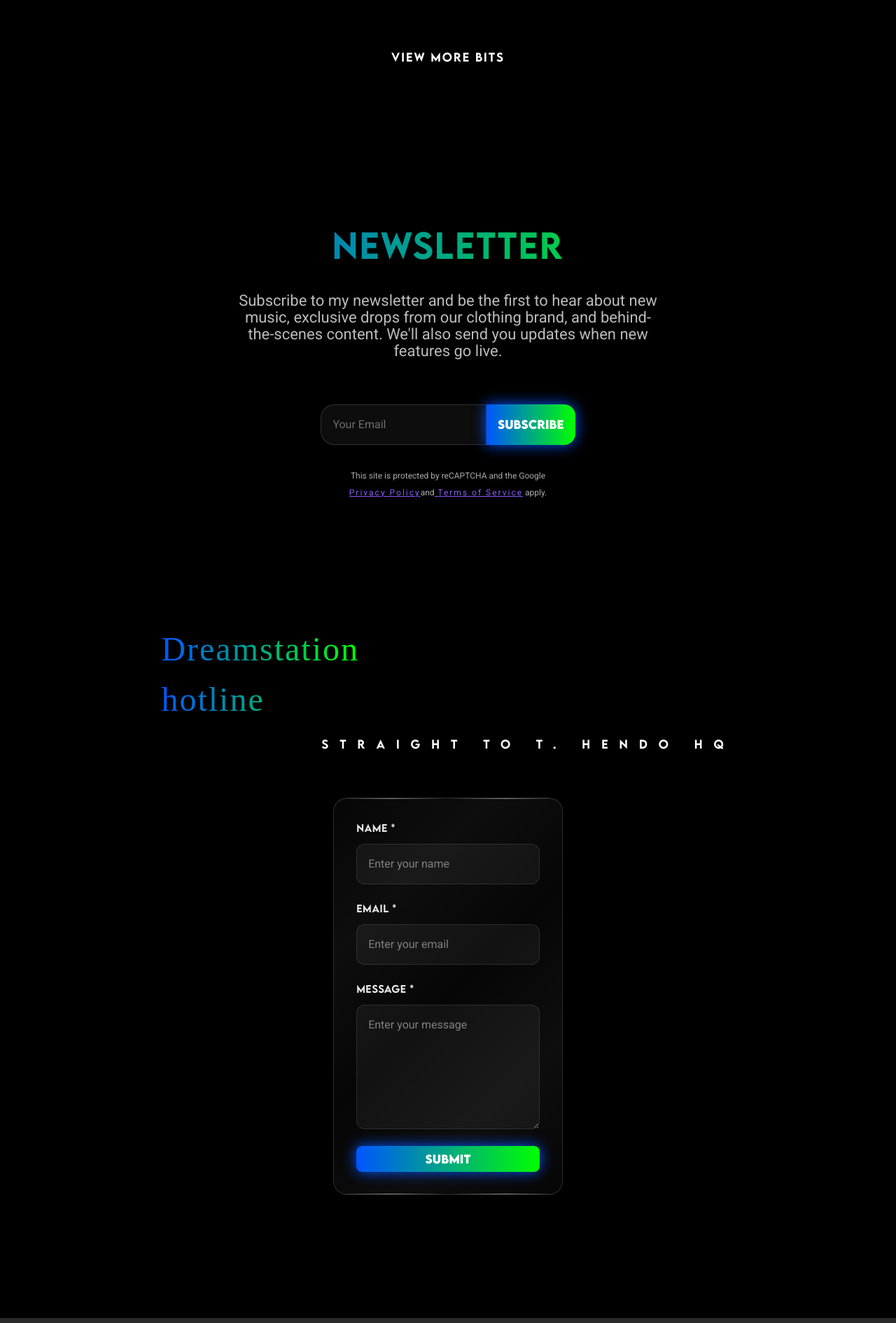
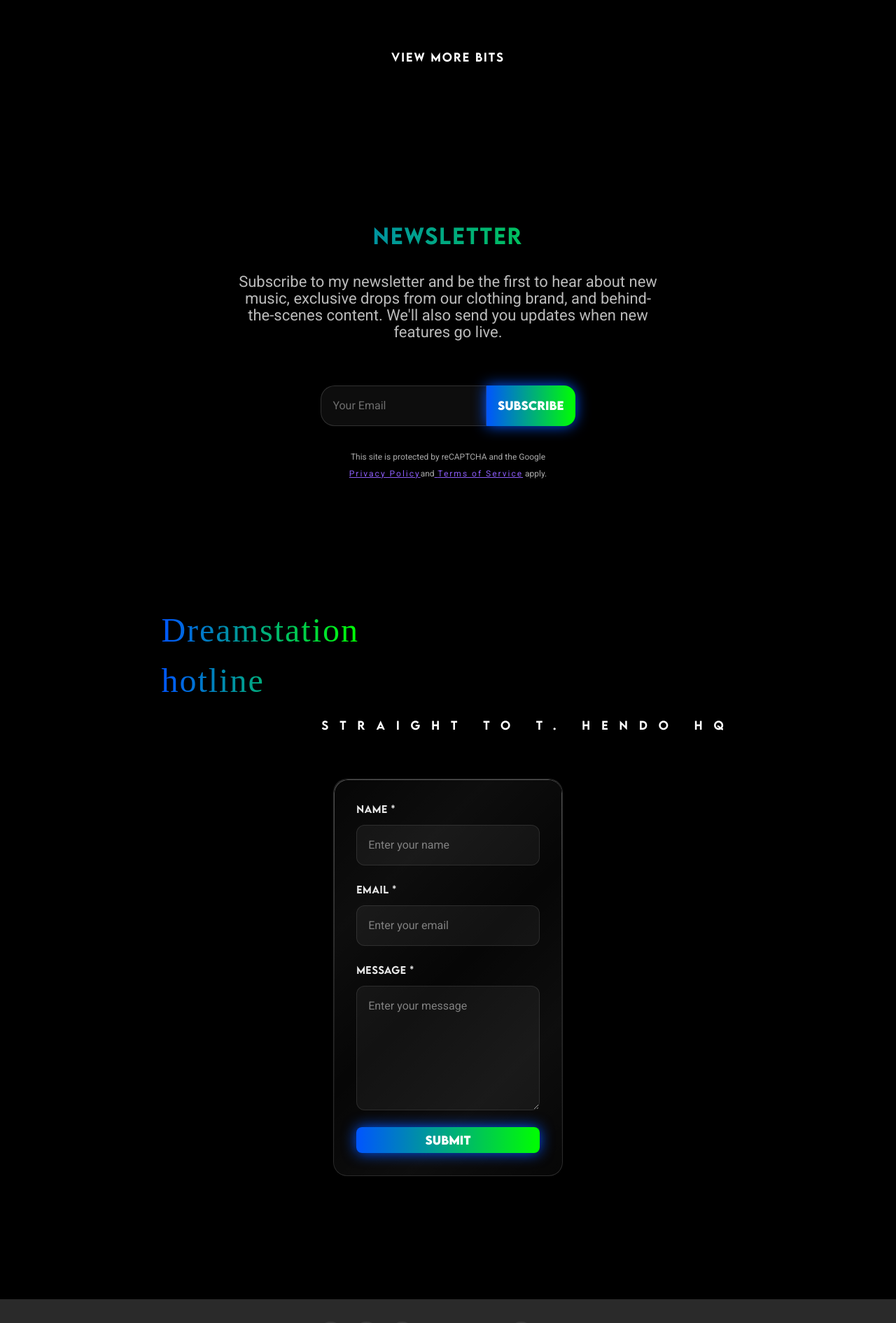
Before and after one commit to NikoDola/hendo, a Next.js app: page /home in a window 1280 px wide. Shown: the part 1371-3262 px from the top of the page at 70% size. Built offline with nearby package versions, Linux system fonts and the light colour scheme; no server answers; the database is empty.

Commit message:
fixing font size on headline home with 3xl

```diff
--- a/src/app/globals.css
+++ b/src/app/globals.css
@@ -582,11 +582,11 @@ textarea::placeholder {
   }
 
   h3 {
-    font-size: var(--text-2xl);
+    font-size: var(--text-l);
   }
 
   h4 {
-    font-size: var(--text-xl)
+    font-size: var(--text-m)
   }
 
   li,
--- a/src/components/HomeMusicSection.css
+++ b/src/components/HomeMusicSection.css
@@ -23,7 +23,7 @@
 }
 
 .homeMusicHeaderTitle {
-  font-size: 2.5rem;
+  font-size: var(--text-3xl);
   font-weight: 700;
   color: white;
   margin: 0;
--- a/src/components/client/Contact.css
+++ b/src/components/client/Contact.css
@@ -10,54 +10,6 @@
   /* Form section takes 50% */
   .formWrapper {
     flex: 0 0 50%;
-    background: rgb(255, 255, 255, 0.025);
-    -webkit-backdrop-filter: blur(1.5px);
-    backdrop-filter: blur(3px);
-    border-radius: 20px;
-    padding: 2rem;
-    position: relative;
-    isolation: isolate;
-    box-shadow: 0 8px 32px rgba(0, 0, 0, 0.1);
-  }
-
-  .formWrapper::before {
-    content: '';
-    position: absolute;
-    top: 0;
-    left: 0;
-    right: 0;
-    bottom: 0;
-    background: linear-gradient(135deg,
-        transparent 0%,
-        rgba(255, 255, 255, 0.03) 25%,
-        transparent 50%,
-        rgba(255, 255, 255, 0.03) 75%,
-        transparent 100%);
-    border-radius: 20px;
-    z-index: -1;
-  }
-
-  .formWrapper::after {
-    content: '';
-    position: absolute;
-    top: 0;
-    left: 0;
-    right: 0;
-    bottom: 0;
-    border-radius: 20px;
-    padding: 0.5px;
-    background: linear-gradient(90deg,
-        transparent 0%,
-        rgba(255, 255, 255, 0.5) 25%,
-        transparent 50%,
-        rgba(255, 255, 255, 0.5) 75%,
-        transparent 100%);
-    -webkit-mask: linear-gradient(#fff 0 0) content-box, linear-gradient(#fff 0 0);
-    mask: linear-gradient(#fff 0 0) content-box, linear-gradient(#fff 0 0);
-    -webkit-mask-composite: xor;
-    mask-composite: exclude;
-    z-index: 1;
-    pointer-events: none;
   }
 
   h1 {
@@ -86,9 +38,9 @@
   .contactWrapper{
     h2{
       text-align: center;
-      font-size: 2.5rem;
+      font-size: var(--text-3xl);
       line-height: 3rem;
-      margin: 0;
+      margin: 0 auto;
     }
     h3{
       text-align: center;
--- a/src/components/pages/Newsletter.css
+++ b/src/components/pages/Newsletter.css
@@ -40,7 +40,7 @@
 .newsletterTitle {
   display: block;
   text-align: center;
-  font-size: var(--text-5xl);
+  font-size: var(--text-3xl);
   font-family: var(--font-lemonmilk);
   padding: 1rem;
   margin-top: 1rem;
--- a/src/components/pages/UnderConstruction.css
+++ b/src/components/pages/UnderConstruction.css
@@ -3,20 +3,6 @@
   flex-direction: column;
   align-items: center;
   margin-top: 10rem;
-}
-
-.newsletterTitle {
-  border-radius: 2rem;
-  text-align: center;
-  font-size: var(--text-5xl);
-  font-family: var(--lemonmilk);
-  background-color: yellow;
-  color: black;
-  padding: 1rem;
-  margin-top: 1rem;
-  background: var(--theme-color);
-  transition: background-color 1s ease, box-shadow 1s ease;
-  box-shadow: 0 0 20px var(--theme-color);
 }
 
 .newsletterWrapper {
```
